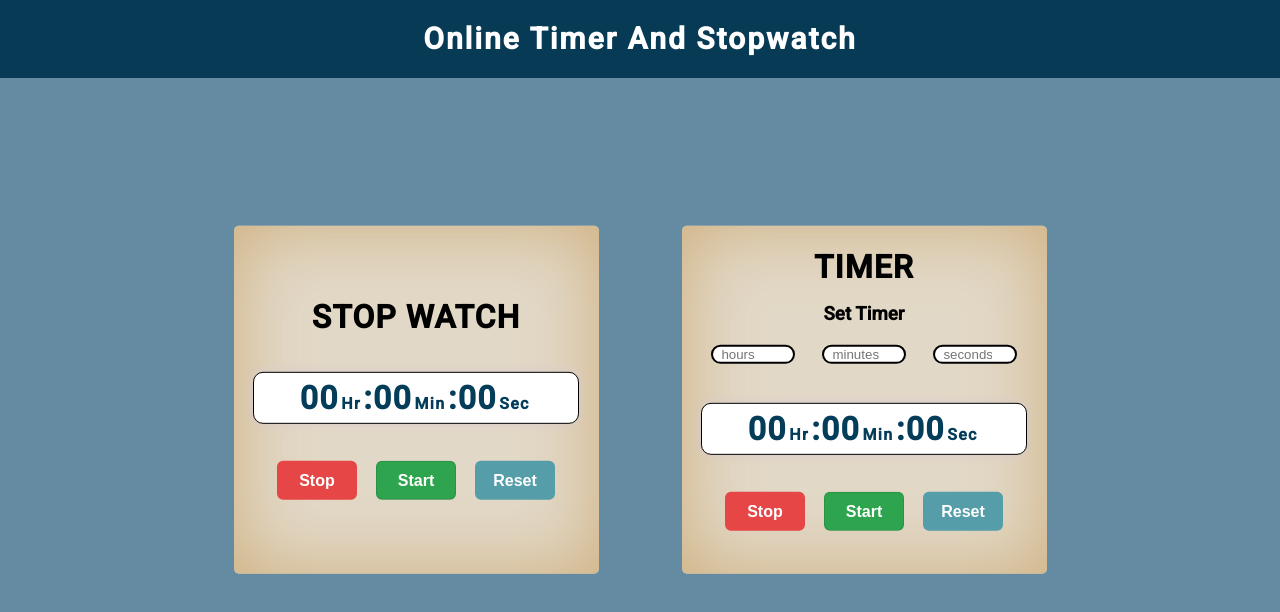
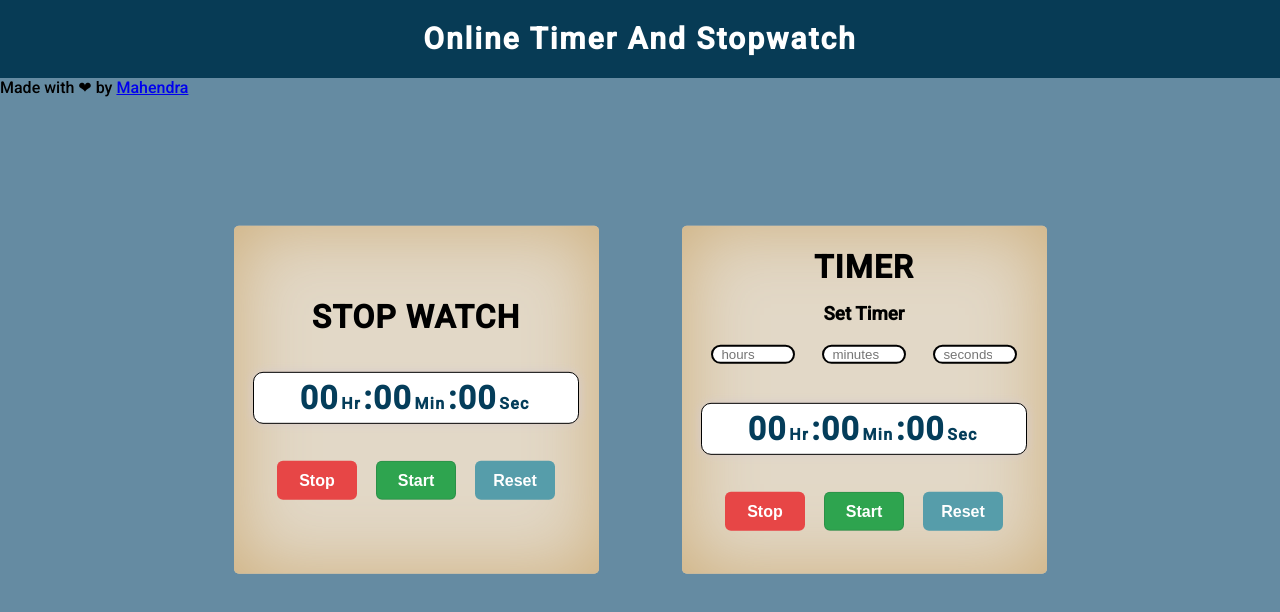
Before and after one commit to Mahendra5495/CodeClause_Project2, a plain HTML site: page index.html in a window 1280 px wide. Drawn offline with Linux system fonts and the light colour scheme.

Commit message:
Added footer

```diff
--- a/index.html
+++ b/index.html
@@ -47,6 +47,9 @@
             </div>
         </div>
     </div>
+    <footer>
+        <p>Made with &#x2764; by <a href="https://github.com/mahendra5495" target="_blank">Mahendra</a></p>
+    </footer>
     <script src="js/script.js"></script>
     <script src="js/timer.js"></script>
 </body>
```
